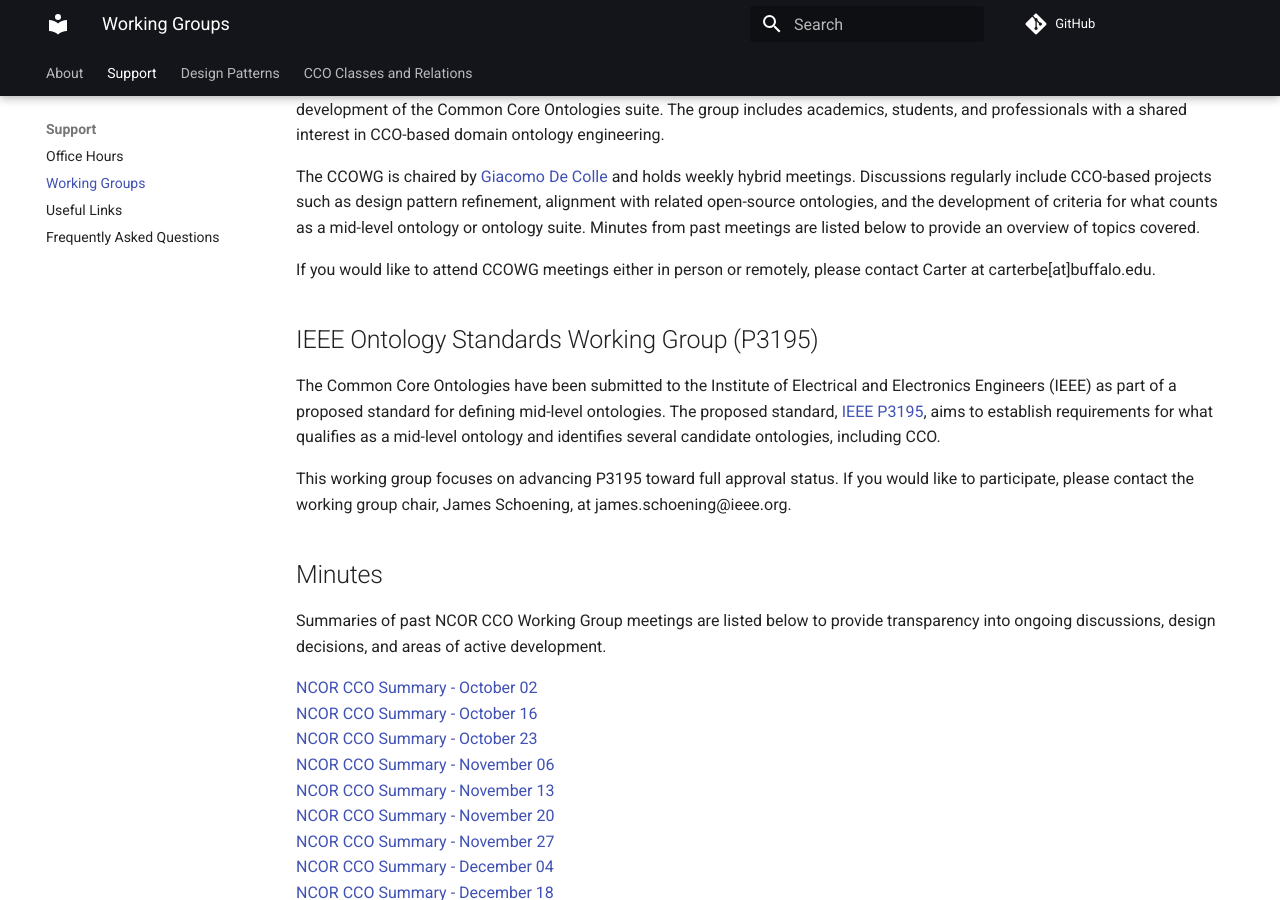
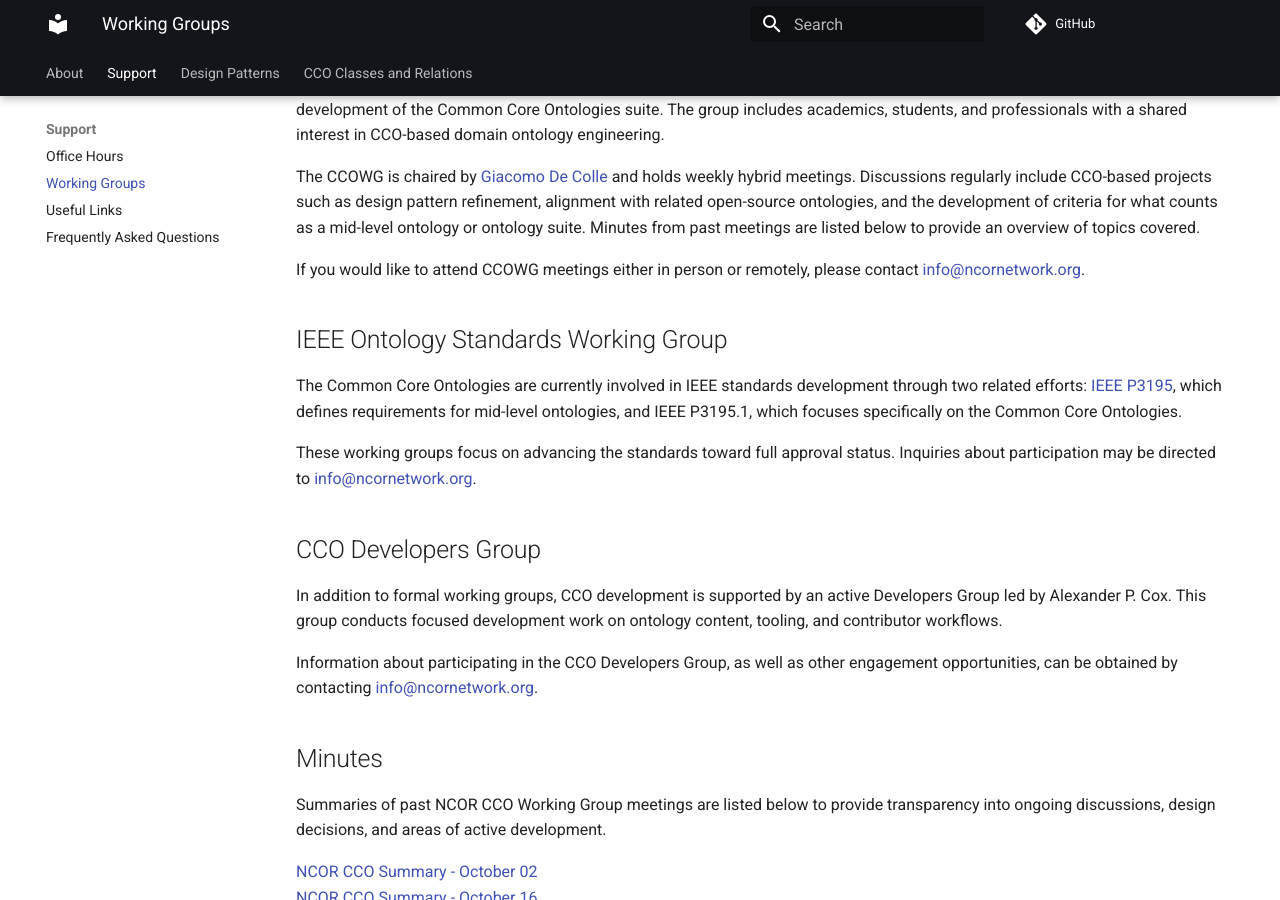
Before and after one commit to CommonCoreOntology/cco-webpage, an MkDocs documentation site: the page built from docs/working-groups.md, in a window 1280 px wide and 900 px high, scrolled down 366 px. Built offline with MkDocs 1.6.1 and Material for MkDocs 9.7.7, drawn with Linux system fonts in a browser that asks for light colours; comment, search, counter and statistics services are not loaded.

Commit message:
Update Working Groups contact info and add CCO Developers Group

```diff
--- a/docs/working-groups.md
+++ b/docs/working-groups.md
@@ -20,17 +20,31 @@ The CCOWG is chaired by <a href="https://www.linkedin.com/in/giacomodecolle/" cl
 </p>
 
 <p>
-If you would like to attend CCOWG meetings either in person or remotely, please contact Carter at carterbe[at]buffalo.edu.
+If you would like to attend CCOWG meetings either in person or remotely, please contact
+<a href="mailto:info@ncornetwork.org" class="custom-color">info@ncornetwork.org</a>.
 </p>
 
-<h2>IEEE Ontology Standards Working Group (P3195)</h2>
+<h2>IEEE Ontology Standards Working Group</h2>
 
 <p>
-The Common Core Ontologies have been submitted to the Institute of Electrical and Electronics Engineers (IEEE) as part of a proposed standard for defining mid-level ontologies. The proposed standard, <a href="https://standards.ieee.org/ieee/3195/11025/" class="custom-color">IEEE P3195</a>, aims to establish requirements for what qualifies as a mid-level ontology and identifies several candidate ontologies, including CCO.
+The Common Core Ontologies are currently involved in IEEE standards development through two related efforts:
+<a href="https://standards.ieee.org/ieee/3195/11025/" class="custom-color">IEEE P3195</a>, which defines requirements for mid-level ontologies, and IEEE P3195.1, which focuses specifically on the Common Core Ontologies.
 </p>
 
 <p>
-This working group focuses on advancing P3195 toward full approval status. If you would like to participate, please contact the working group chair, James Schoening, at james.schoening@ieee.org.
+These working groups focus on advancing the standards toward full approval status. Inquiries about participation may be directed to
+<a href="mailto:info@ncornetwork.org" class="custom-color">info@ncornetwork.org</a>.
+</p>
+
+<h2>CCO Developers Group</h2>
+
+<p>
+In addition to formal working groups, CCO development is supported by an active Developers Group led by Alexander P. Cox. This group conducts focused development work on ontology content, tooling, and contributor workflows.
+</p>
+
+<p>
+Information about participating in the CCO Developers Group, as well as other engagement opportunities, can be obtained by contacting
+<a href="mailto:info@ncornetwork.org" class="custom-color">info@ncornetwork.org</a>.
 </p>
 
 <h2>Minutes</h2>
```
